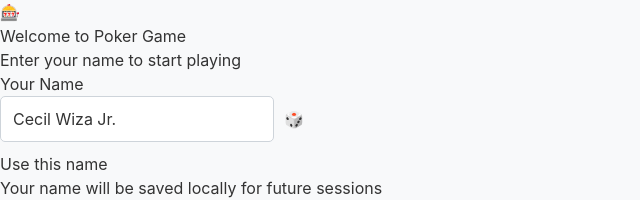
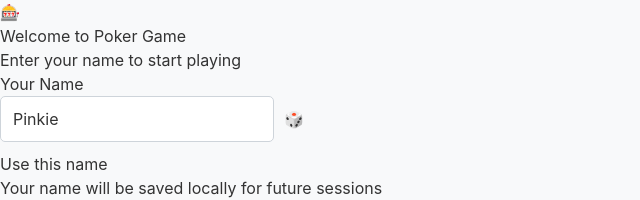
Before and after one commit to gelaws-hub/board-game, a React (Vite) app in the folder ClientPokerGame/: page / in a window 1280 px wide. Shown: the top 200 px of the page, without its empty margins (0-640 px from the left). Built offline with nearby package versions, Linux system fonts and the light colour scheme.

Commit message:
used randomized firstName

```diff
--- a/ClientPokerGame/src/components/NameInputModal.jsx
+++ b/ClientPokerGame/src/components/NameInputModal.jsx
@@ -4,7 +4,7 @@ import { useState } from "react"
 import { faker } from "@faker-js/faker"
 
 const NameInputModal = ({ isOpen, onSubmit, currentName = "" }) => {
-  const [name, setName] = useState(currentName || faker.person.fullName())
+  const [name, setName] = useState(currentName || faker.person.firstName())
 
   const handleSubmit = (e) => {
     e.preventDefault()
@@ -14,7 +14,7 @@ const NameInputModal = ({ isOpen, onSubmit, currentName = "" }) => {
   }
 
   const generateRandomName = () => {
-    setName(faker.person.fullName())
+    setName(faker.person.firstName())
   }
 
   if (!isOpen) return null
```
